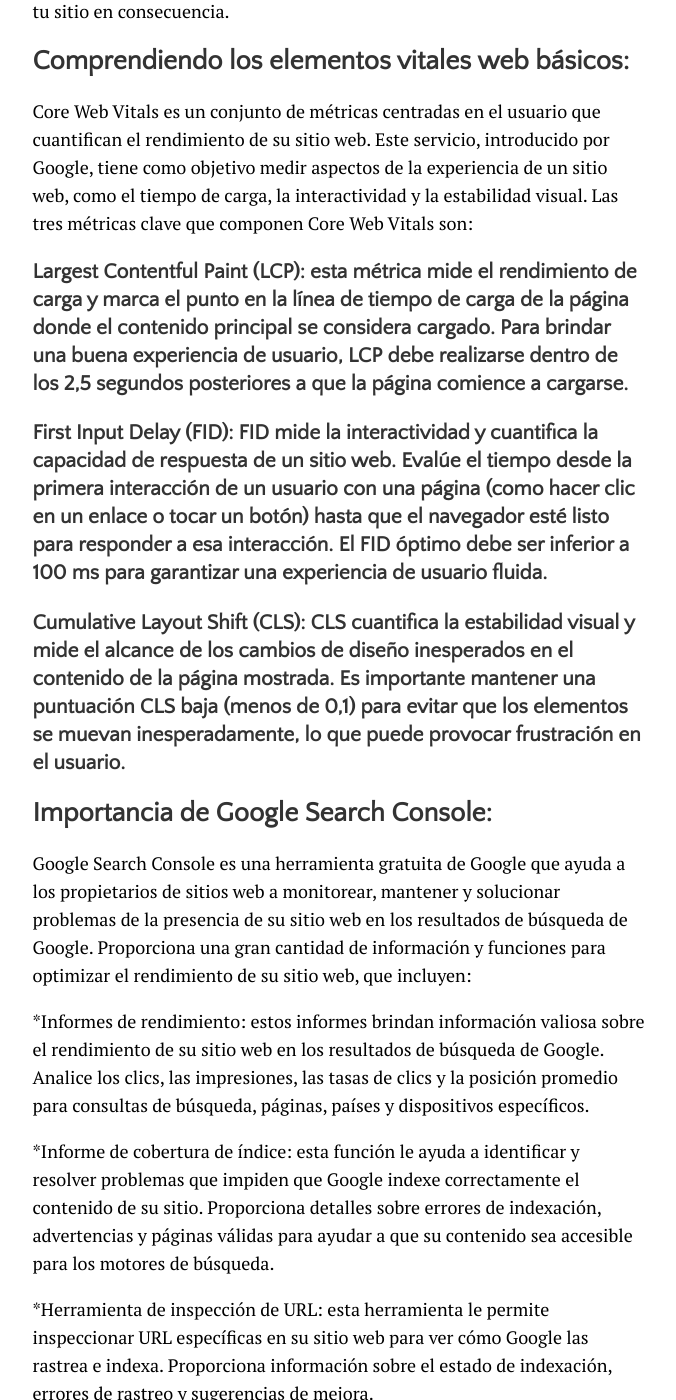
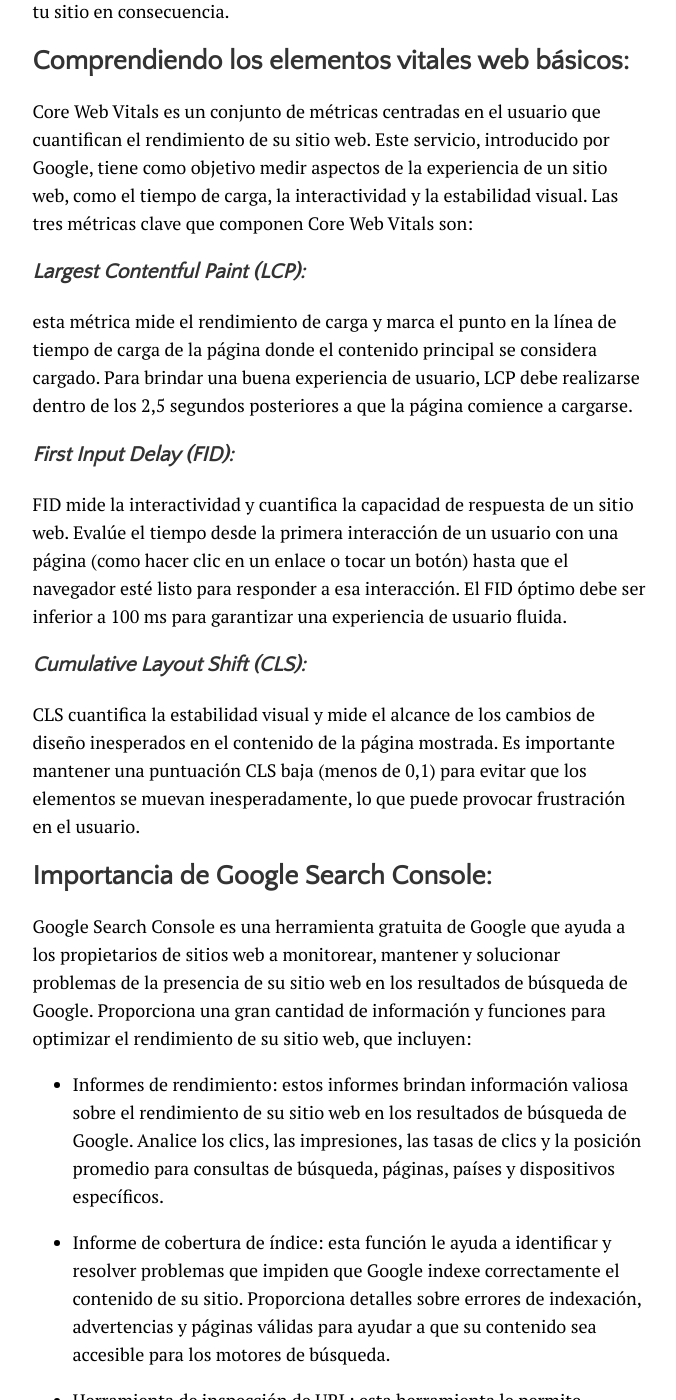
Before and after one commit to JuanEsquiviasO/blog, a Jekyll site: the page built from _posts/2024-03-14-metrica-inp-en-core-web-vitals.md, in a window 1280 px wide and 1400 px high, scrolled down 1078 px. Shown: the whole window, without its empty margins (300-976 px from the left). Built offline with Jekyll 4.4.1, drawn with Linux system fonts in a browser that asks for light colours; comment, search, counter and statistics services are not loaded; some of the changed text lies outside the part shown.

Commit message:
Update 2024-03-14-metrica-inp-en-core-web-vitals.md

```diff
--- a/_posts/2024-03-14-metrica-inp-en-core-web-vitals.md
+++ b/_posts/2024-03-14-metrica-inp-en-core-web-vitals.md
@@ -14,23 +14,26 @@
 ## Comprendiendo los elementos vitales web básicos:
 Core Web Vitals es un conjunto de métricas centradas en el usuario que cuantifican el rendimiento de su sitio web. Este servicio, introducido por Google, tiene como objetivo medir aspectos de la experiencia de un sitio web, como el tiempo de carga, la interactividad y la estabilidad visual. Las tres métricas clave que componen Core Web Vitals son:
 
-### Largest Contentful Paint (LCP): esta métrica mide el rendimiento de carga y marca el punto en la línea de tiempo de carga de la página donde el contenido principal se considera cargado. Para brindar una buena experiencia de usuario, LCP debe realizarse dentro de los 2,5 segundos posteriores a que la página comience a cargarse.
+### **_Largest Contentful Paint (LCP):_**
+esta métrica mide el rendimiento de carga y marca el punto en la línea de tiempo de carga de la página donde el contenido principal se considera cargado. Para brindar una buena experiencia de usuario, LCP debe realizarse dentro de los 2,5 segundos posteriores a que la página comience a cargarse.
 
-### First Input Delay (FID): FID mide la interactividad y cuantifica la capacidad de respuesta de un sitio web. Evalúe el tiempo desde la primera interacción de un usuario con una página (como hacer clic en un enlace o tocar un botón) hasta que el navegador esté listo para responder a esa interacción. El FID óptimo debe ser inferior a 100 ms para garantizar una experiencia de usuario fluida.
+### **_First Input Delay (FID):_**
+FID mide la interactividad y cuantifica la capacidad de respuesta de un sitio web. Evalúe el tiempo desde la primera interacción de un usuario con una página (como hacer clic en un enlace o tocar un botón) hasta que el navegador esté listo para responder a esa interacción. El FID óptimo debe ser inferior a 100 ms para garantizar una experiencia de usuario fluida.
 
-### Cumulative Layout Shift (CLS): CLS cuantifica la estabilidad visual y mide el alcance de los cambios de diseño inesperados en el contenido de la página mostrada. Es importante mantener una puntuación CLS baja (menos de 0,1) para evitar que los elementos se muevan inesperadamente, lo que puede provocar frustración en el usuario.
+### **_Cumulative Layout Shift (CLS):_**
+CLS cuantifica la estabilidad visual y mide el alcance de los cambios de diseño inesperados en el contenido de la página mostrada. Es importante mantener una puntuación CLS baja (menos de 0,1) para evitar que los elementos se muevan inesperadamente, lo que puede provocar frustración en el usuario.
 
 ## Importancia de Google Search Console:
 
 Google Search Console es una herramienta gratuita de Google que ayuda a los propietarios de sitios web a monitorear, mantener y solucionar problemas de la presencia de su sitio web en los resultados de búsqueda de Google. Proporciona una gran cantidad de información y funciones para optimizar el rendimiento de su sitio web, que incluyen:
 
-*Informes de rendimiento: estos informes brindan información valiosa sobre el rendimiento de su sitio web en los resultados de búsqueda de Google. Analice los clics, las impresiones, las tasas de clics y la posición promedio para consultas de búsqueda, páginas, países y dispositivos específicos.
+* Informes de rendimiento: estos informes brindan información valiosa sobre el rendimiento de su sitio web en los resultados de búsqueda de Google. Analice los clics, las impresiones, las tasas de clics y la posición promedio para consultas de búsqueda, páginas, países y dispositivos específicos.
 
-*Informe de cobertura de índice: esta función le ayuda a identificar y resolver problemas que impiden que Google indexe correctamente el contenido de su sitio. Proporciona detalles sobre errores de indexación, advertencias y páginas válidas para ayudar a que su contenido sea accesible para los motores de búsqueda.
+* Informe de cobertura de índice: esta función le ayuda a identificar y resolver problemas que impiden que Google indexe correctamente el contenido de su sitio. Proporciona detalles sobre errores de indexación, advertencias y páginas válidas para ayudar a que su contenido sea accesible para los motores de búsqueda.
 
-*Herramienta de inspección de URL:  esta herramienta le permite inspeccionar URL específicas en su sitio web para ver cómo Google las rastrea e indexa. Proporciona información sobre el estado de indexación, errores de rastreo y sugerencias de mejora.
+* Herramienta de inspección de URL:  esta herramienta le permite inspeccionar URL específicas en su sitio web para ver cómo Google las rastrea e indexa. Proporciona información sobre el estado de indexación, errores de rastreo y sugerencias de mejora.
 
-*Envío un mapa del sitio: Google Search Console le permite enviar un mapa del sitio XML. Esto permite a Google descubrir e indexar de manera más eficiente las páginas de su sitio. Un mapa del sitio proporciona una forma estructurada de comunicar la organización y jerarquía del contenido de su sitio web a los motores de búsqueda.
+* Envío un mapa del sitio: Google Search Console le permite enviar un mapa del sitio XML. Esto permite a Google descubrir e indexar de manera más eficiente las páginas de su sitio. Un mapa del sitio proporciona una forma estructurada de comunicar la organización y jerarquía del contenido de su sitio web a los motores de búsqueda.
 
 ## La Métrica del INP:
 
@@ -48,7 +51,7 @@
 
 ## Conclusiones:
 
-*En un panorama dinámico de optimización SEO, mantenerse al tanto de las nuevas tendencias y métricas es fundamental para mantener la visibilidad en línea y la participación de los usuarios. Las Core Web Vitals, Google Search Console e INP representan componentes clave de una estrategia de SEO moderna y brindan información y herramientas valiosas para optimizar el rendimiento de su sitio web.
+* En un panorama dinámico de optimización SEO, mantenerse al tanto de las nuevas tendencias y métricas es fundamental para mantener la visibilidad en línea y la participación de los usuarios. Las Core Web Vitals, Google Search Console e INP representan componentes clave de una estrategia de SEO moderna y brindan información y herramientas valiosas para optimizar el rendimiento de su sitio web.
 
 * Al comprender y utilizar estos conceptos de manera efectiva, los propietarios de sitios web y los profesionales de SEO pueden mejorar la experiencia del usuario, mejorar las clasificaciones de búsqueda y, en última instancia, aumentar el tráfico orgánico a sus sitios web, aprovechar las *Core Web Vitals, el poder de Google Search Console y la optimización de la métrica INP para ayudar a que su sitio web tenga éxito en el ecosistema digital en constante evolución.
 
```
